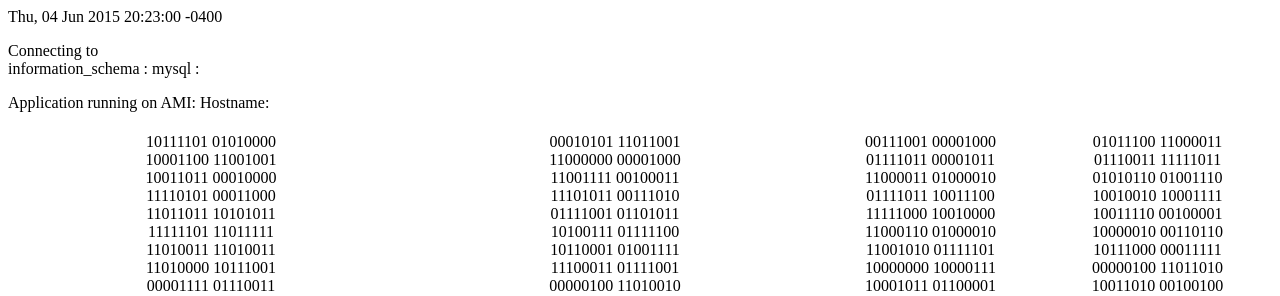
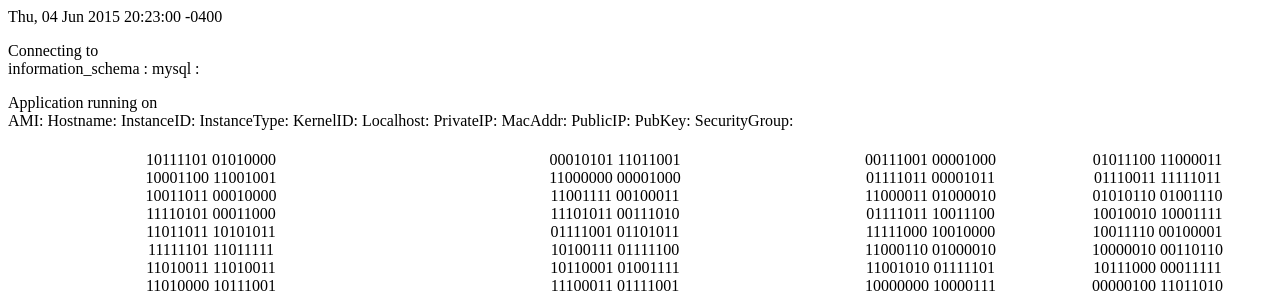
Before and after one commit to stelligent/stelligent_demo, a PHP site: page / in a window 1280 px wide. Shown: the top 296 px of the page. Run offline with PHP 8.4, Linux system fonts and the light colour scheme; data that the repository does not hold is empty.

Commit message:
metadata

```diff
--- a/codedeploy/index.php
+++ b/codedeploy/index.php
@@ -21,20 +21,29 @@
 	mysqli_close($conn);
         echo "<p>Application running on <b>";
         echo exec('curl http://169.254.169.254/latest/meta-data/public-hostname');
-        echo "</b> AMI: <b>";
+        echo "</b><br>AMI: <b>";
         echo exec('curl http://169.254.169.254/latest/meta-data/ami-id');
         echo "</b> Hostname: <b>";
         echo exec('curl http://169.254.169.254/latest/meta-data/hostname');
+        echo "</b> InstanceID: <b>";
         echo exec('curl http://169.254.169.254/latest/meta-data/instance-id');
+        echo "</b> InstanceType: <b>";
         echo exec('curl http://169.254.169.254/latest/meta-data/instance-type');
+        echo "</b> KernelID: <b>";
         echo exec('curl http://169.254.169.254/latest/meta-data/kernel-id');
+        echo "</b> Localhost: <b>";
         echo exec('curl http://169.254.169.254/latest/meta-data/local-hostname');
+        echo "</b> PrivateIP: <b>";
         echo exec('curl http://169.254.169.254/latest/meta-data/local-ipv4');
+        echo "</b> MacAddr: <b>";
         echo exec('curl http://169.254.169.254/latest/meta-data/mac');
+        echo "</b> PublicIP: <b>";
         echo exec('curl http://169.254.169.254/latest/meta-data/public-ipv4');
+        echo "</b> PubKey: <b>";
         echo exec('curl http://169.254.169.254/latest/meta-data/public-keys');
+        echo "</b> SecurityGroup: <b>";
         echo exec('curl http://169.254.169.254/latest/meta-data/security-groups');
- 	echo "<p><table border=0 width=100%><tr>";
+ 	echo "<br><p><table border=0 width=100%><tr>";
 	for ($placeHolder = 0; $placeHolder < 12; $placeHolder++) {
 		if ($placeHolder % 4 == 0) { echo "</tr><tr>"; }
 		if ($placeHolder == $placeImage1) { echo "<td width=20% align=center><img src=image1.jpg></td>"; }
```
